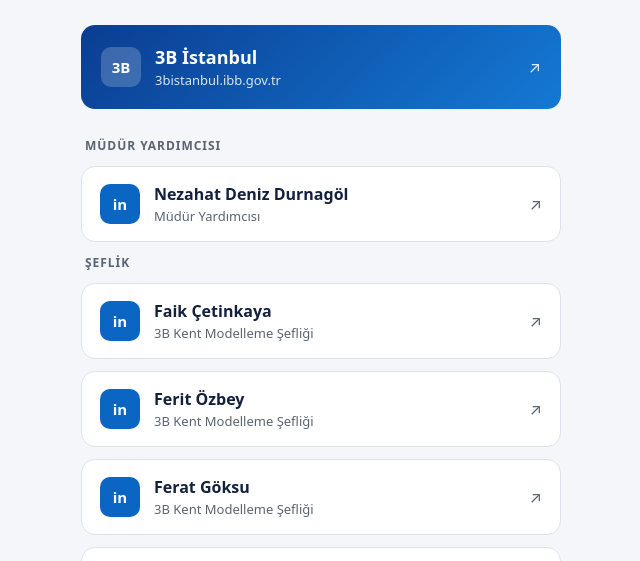
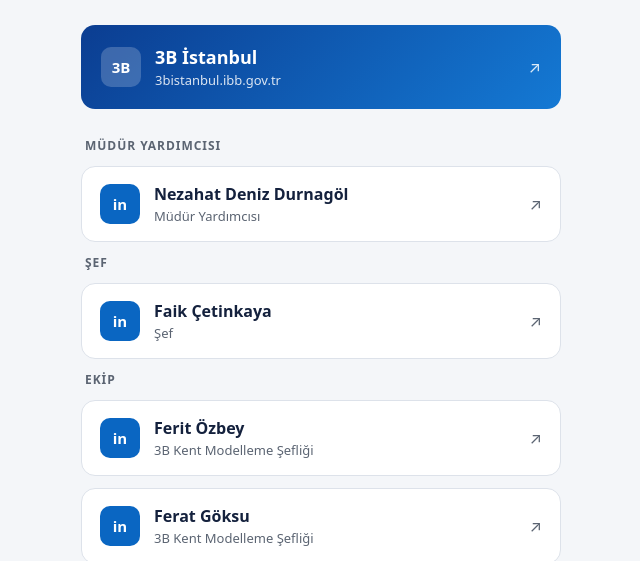
Before and after one commit to aaasiroglu/aaasiroglu, a plain HTML site: page index.html in a window 1280 px wide. Shown: the part 203-764 px from the top of the page, without its empty margins (319-959 px from the left). Drawn offline with Linux system fonts and the light colour scheme.

Commit message:
Faik Çetinkaya'yı Şef olarak ayır
Co-Authored-By: Claude Sonnet 5.5 <noreply@anthropic.com>
Claude-Session: https://claude.ai/code/session_015Bo1ZHupHPhsBGX9VESYiQ

```diff
--- a/index.html
+++ b/index.html
@@ -110,15 +110,17 @@
     <span class="arrow">↗</span>
   </a>
 
-  <h2>Şeflik</h2>
+  <h2>Şef</h2>
   <a class="link" href="https://www.linkedin.com/in/faik-cetinkaya-83180661/" target="_blank" rel="noopener">
     <span class="icon">in</span>
     <span>
       <div class="name">Faik Çetinkaya</div>
-      <div class="role">3B Kent Modelleme Şefliği</div>
+      <div class="role">Şef</div>
     </span>
     <span class="arrow">↗</span>
   </a>
+
+  <h2>Ekip</h2>
   <a class="link" href="https://www.linkedin.com/in/ferit-%C3%B6zbey-02b6494a/" target="_blank" rel="noopener">
     <span class="icon">in</span>
     <span>
```
